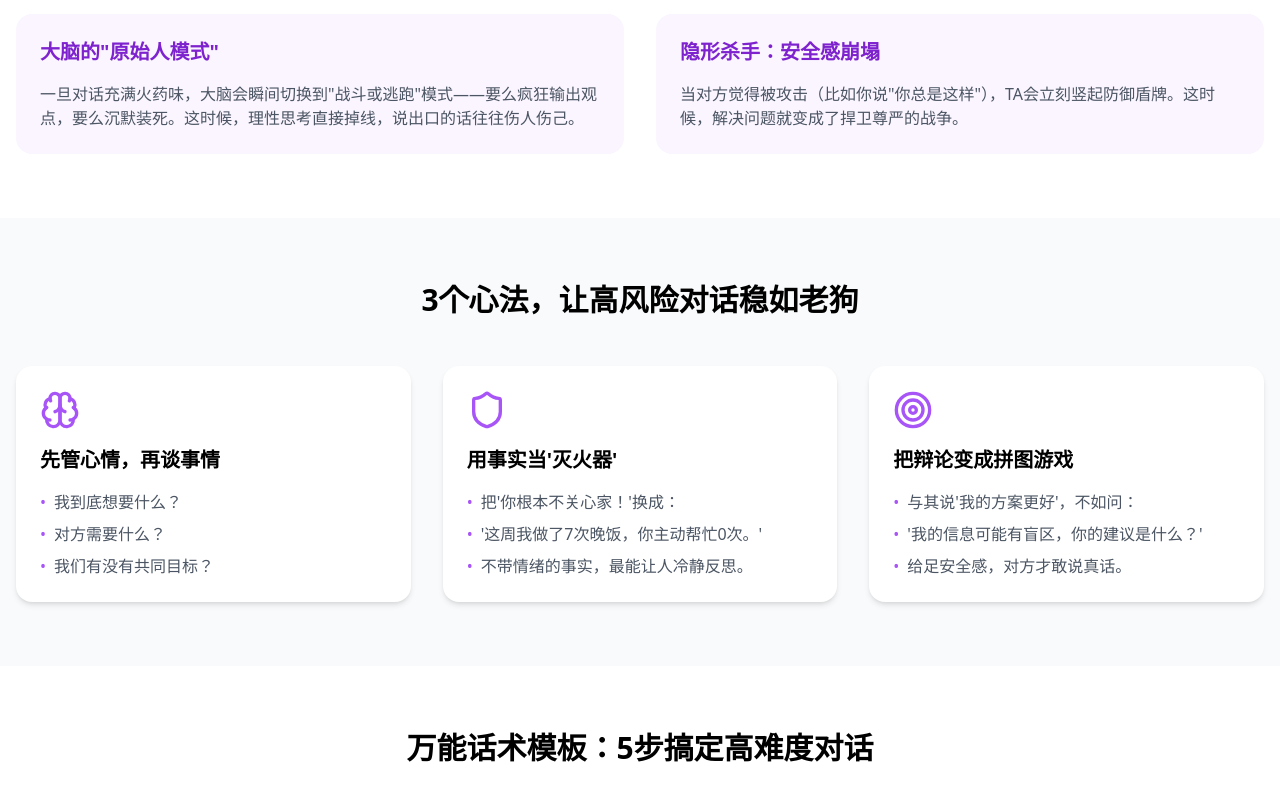
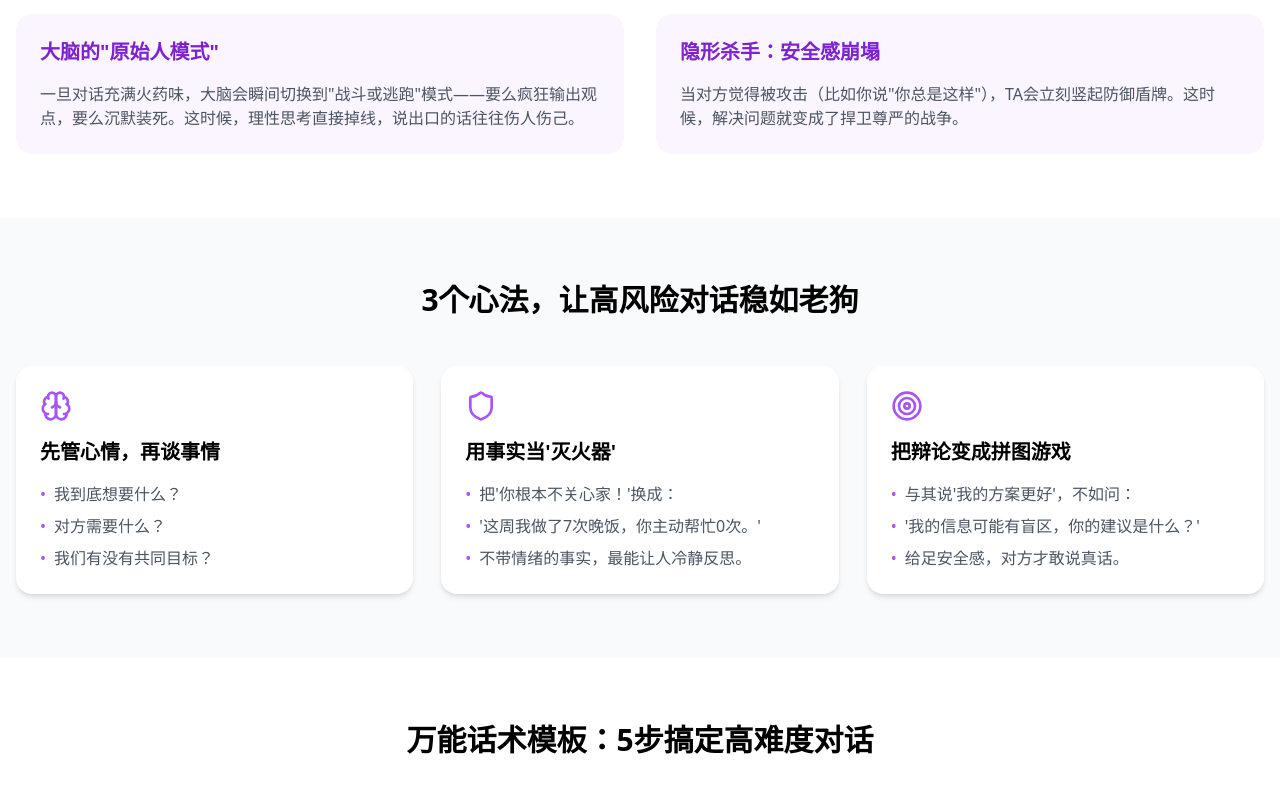
Before and after one commit to yifannice/Heart-talk, a React (Vite) app: page /key-conversation in a window 1280 px wide. Shown: the part 534-1334 px from the top of the page. Built offline with nearby package versions, Linux system fonts and the light colour scheme; no server answers.

Commit message:
改字体

```diff
--- a/src/pages/KeyConversationPage.tsx
+++ b/src/pages/KeyConversationPage.tsx
@@ -42,9 +42,9 @@ const KeyConversationPage: React.FC = () => {
       <section className="py-16 bg-gray-50">
         <div className="container mx-auto px-4">
           <h2 className="text-3xl font-bold text-center mb-12">3个心法，让高风险对话稳如老狗</h2>
-          <div className="grid grid-cols-1 md:grid-cols-3 gap-8">
+          <div className="grid grid-cols-1 md:grid-cols-3 gap-7">
             <MethodCard
-              icon={<Brain className="h-10 w-10 text-purple-500" />}
+              icon={<Brain className="h-8 w-8 text-purple-500" />}
               title="先管心情，再谈事情"
               steps={[
                 "我到底想要什么？",
@@ -53,7 +53,7 @@ const KeyConversationPage: React.FC = () => {
               ]}
             />
             <MethodCard
-              icon={<Shield className="h-10 w-10 text-purple-500" />}
+              icon={<Shield className="h-8 w-8 text-purple-500" />}
               title="用事实当'灭火器'"
               steps={[
                 "把'你根本不关心家！'换成：",
@@ -62,7 +62,7 @@ const KeyConversationPage: React.FC = () => {
               ]}
             />
             <MethodCard
-              icon={<Target className="h-10 w-10 text-purple-500" />}
+              icon={<Target className="h-8 w-8 text-purple-500" />}
               title="把辩论变成拼图游戏"
               steps={[
                 "与其说'我的方案更好'，不如问：",
```
